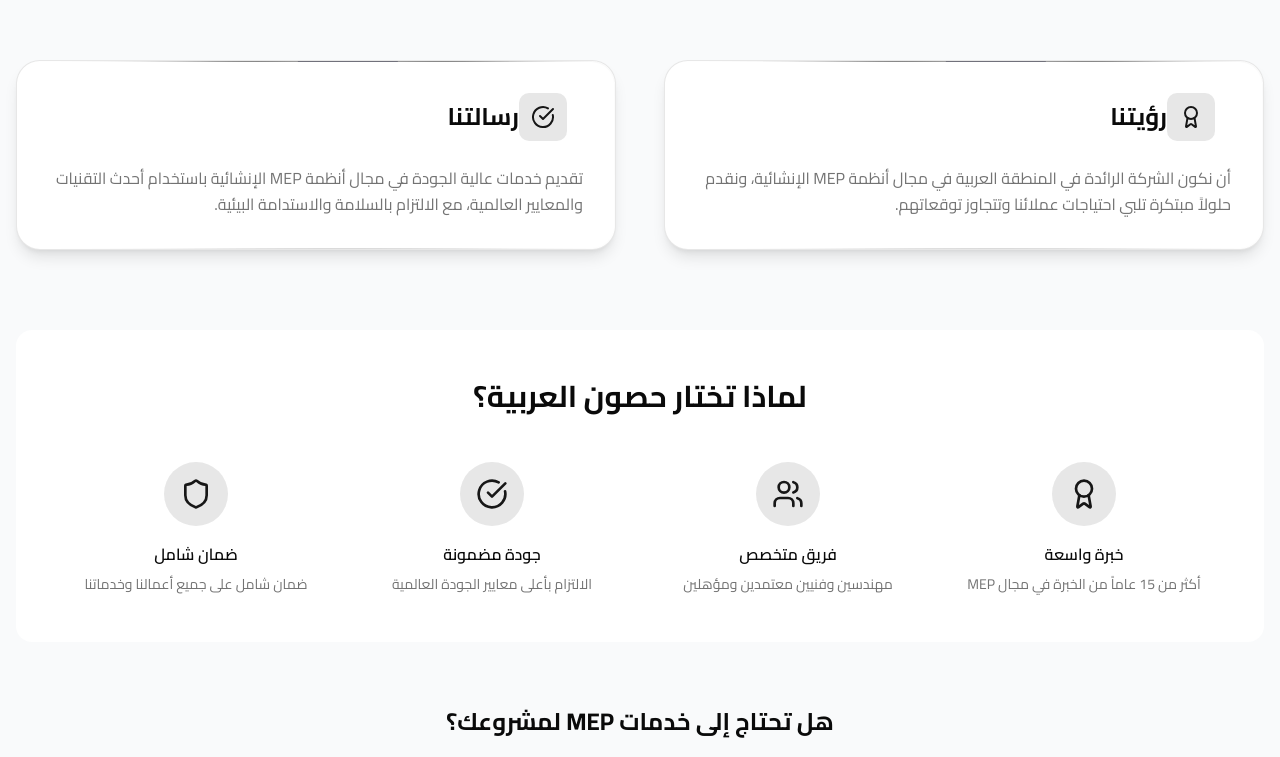
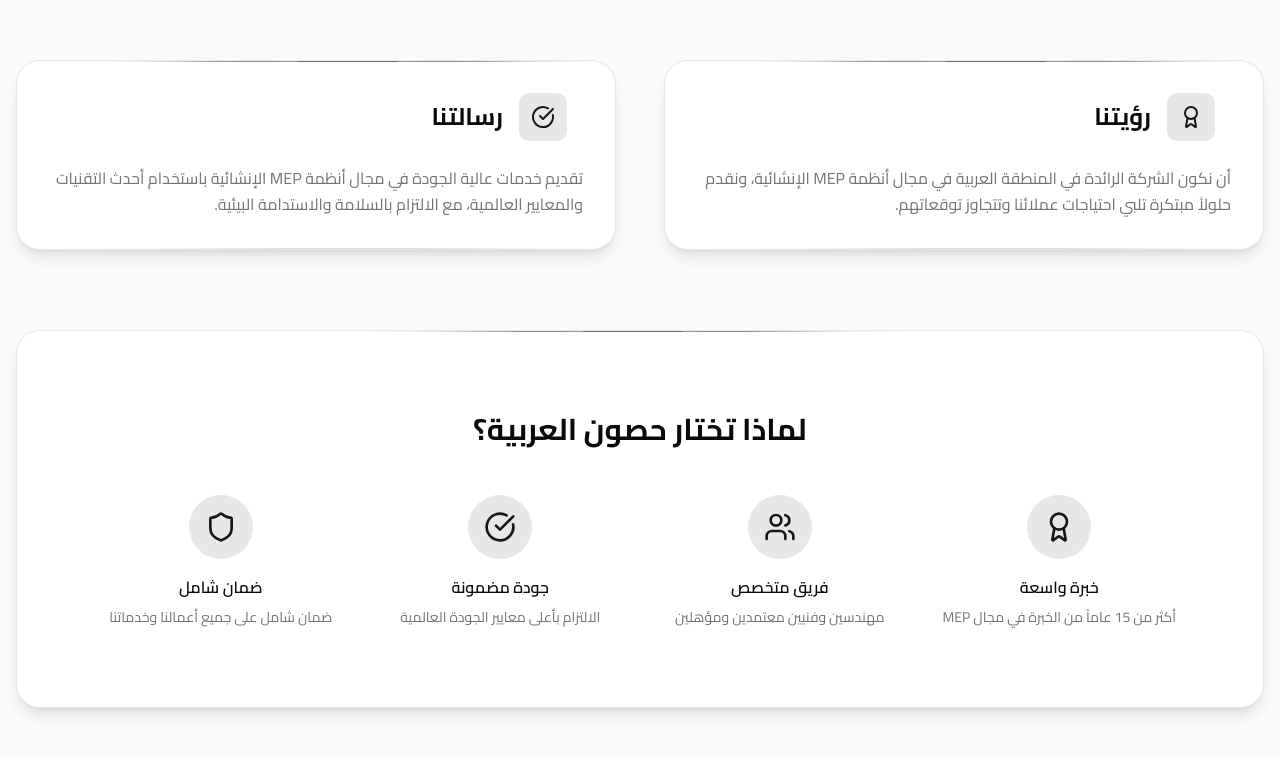
Before and after one commit to ftmhxp/hsoon-arabia, a Next.js app: page / in a window 1280 px wide. Shown: the part 1189-1946 px from the top of the page. Built offline with nearby package versions, Linux system fonts and the light colour scheme.

Commit message:
fixed navbar gap and enhanced scrollbar

```diff
--- a/app/globals.css
+++ b/app/globals.css
@@ -160,3 +160,57 @@
 .delay-700 {
   animation-delay: 700ms;
 }
+
+/* Custom Scrollbar Styles */
+@layer utilities {
+  /* Webkit scrollbar styling */
+  ::-webkit-scrollbar {
+    width: 8px;
+    height: 8px;
+  }
+
+  ::-webkit-scrollbar-track {
+    background: transparent;
+  }
+
+  ::-webkit-scrollbar-thumb {
+    background: rgb(156 163 175 / 0.5);
+    border-radius: 4px;
+    transition: background-color 0.2s ease;
+  }
+
+  ::-webkit-scrollbar-thumb:hover {
+    background: rgb(156 163 175 / 0.8);
+  }
+
+  ::-webkit-scrollbar-thumb:active {
+    background: rgb(107 114 128);
+  }
+
+  ::-webkit-scrollbar-corner {
+    background: transparent;
+  }
+
+  /* Dark mode scrollbar */
+  .dark ::-webkit-scrollbar-thumb {
+    background: rgb(75 85 99 / 0.5);
+  }
+
+  .dark ::-webkit-scrollbar-thumb:hover {
+    background: rgb(75 85 99 / 0.8);
+  }
+
+  .dark ::-webkit-scrollbar-thumb:active {
+    background: rgb(107 114 128);
+  }
+
+  /* Firefox scrollbar styling */
+  * {
+    scrollbar-width: thin;
+    scrollbar-color: rgb(156 163 175 / 0.5) transparent;
+  }
+
+  .dark * {
+    scrollbar-color: rgb(75 85 99 / 0.5) transparent;
+  }
+}
--- a/components/ui/about-section.tsx
+++ b/components/ui/about-section.tsx
@@ -34,7 +34,7 @@
               <div className="w-12 h-12 bg-primary/10 rounded-lg flex items-center justify-center mr-4">
                 <Award className="w-6 h-6 text-primary" />
               </div>
-              <h3 className="text-2xl font-bold">رؤيتنا</h3>
+              <h3 className="text-2xl font-bold mr-4">رؤيتنا</h3>
             </div>
             <p className="text-muted-foreground leading-relaxed">
               أن نكون الشركة الرائدة في المنطقة العربية في مجال أنظمة MEP الإنشائية،
@@ -54,7 +54,7 @@
               <div className="w-12 h-12 bg-primary/10 rounded-lg flex items-center justify-center mr-4">
                 <CheckCircle className="w-6 h-6 text-primary" />
               </div>
-              <h3 className="text-2xl font-bold">رسالتنا</h3>
+              <h3 className="text-2xl font-bold mr-4">رسالتنا</h3>
             </div>
             <p className="text-muted-foreground leading-relaxed">
               تقديم خدمات عالية الجودة في مجال أنظمة MEP الإنشائية باستخدام أحدث
@@ -64,9 +64,17 @@
         </div>
 
         {/* Why Choose Us */}
-        <div className="bg-white rounded-2xl p-8 lg:p-12">
-          <h2 className="text-3xl font-bold text-center mb-12">لماذا تختار حصون العربية؟</h2>
-          <div className="grid grid-cols-1 md:grid-cols-2 lg:grid-cols-4 gap-8">
+        <SpotlightCard className="relative bg-white border border-primary/10 shadow-lg overflow-hidden">
+          <BorderTrail
+            style={{
+              boxShadow:
+                "0px 0px 60px 30px rgb(255 255 255 / 50%), 0 0 100px 60px rgb(0 0 0 / 50%), 0 0 140px 90px rgb(0 0 0 / 50%)",
+            }}
+            size={100}
+          />
+          <div className="p-8 lg:p-12">
+            <h2 className="text-3xl font-bold text-center mb-12">لماذا تختار حصون العربية؟</h2>
+            <div className="grid grid-cols-1 md:grid-cols-2 lg:grid-cols-4 gap-8">
             <div className="text-center">
               <div className="w-16 h-16 bg-primary/10 rounded-full flex items-center justify-center mx-auto mb-4">
                 <Award className="w-8 h-8 text-primary" />
@@ -107,7 +115,8 @@
               </p>
             </div>
           </div>
-        </div>
+          </div>
+        </SpotlightCard>
 
         {/* Call to Action */}
         <div className="text-center mt-16">
--- a/components/ui/demo-navbar.tsx
+++ b/components/ui/demo-navbar.tsx
@@ -7,7 +7,7 @@
 export function NavbarDemo() {
   return (
     <div className="relative w-full flex items-center justify-center">
-      <Navbar className="top-2" />
+      <Navbar className="top-0" />
 
     </div>
   );
@@ -32,7 +32,7 @@
       className={cn("fixed top-0 inset-x-0 z-50 bg-white/80 backdrop-blur-md border-b border-gray-200", className)}
     >
       {/* Desktop Layout */}
-      <div className="hidden lg:flex max-w-7xl mx-auto items-center justify-between px-4 py-4">
+      <div className="hidden lg:flex max-w-7xl mx-auto lg:mt-0 items-center justify-between">
 
         {/* Logo on the right */}
         <div className="w-10 h-10">
```
